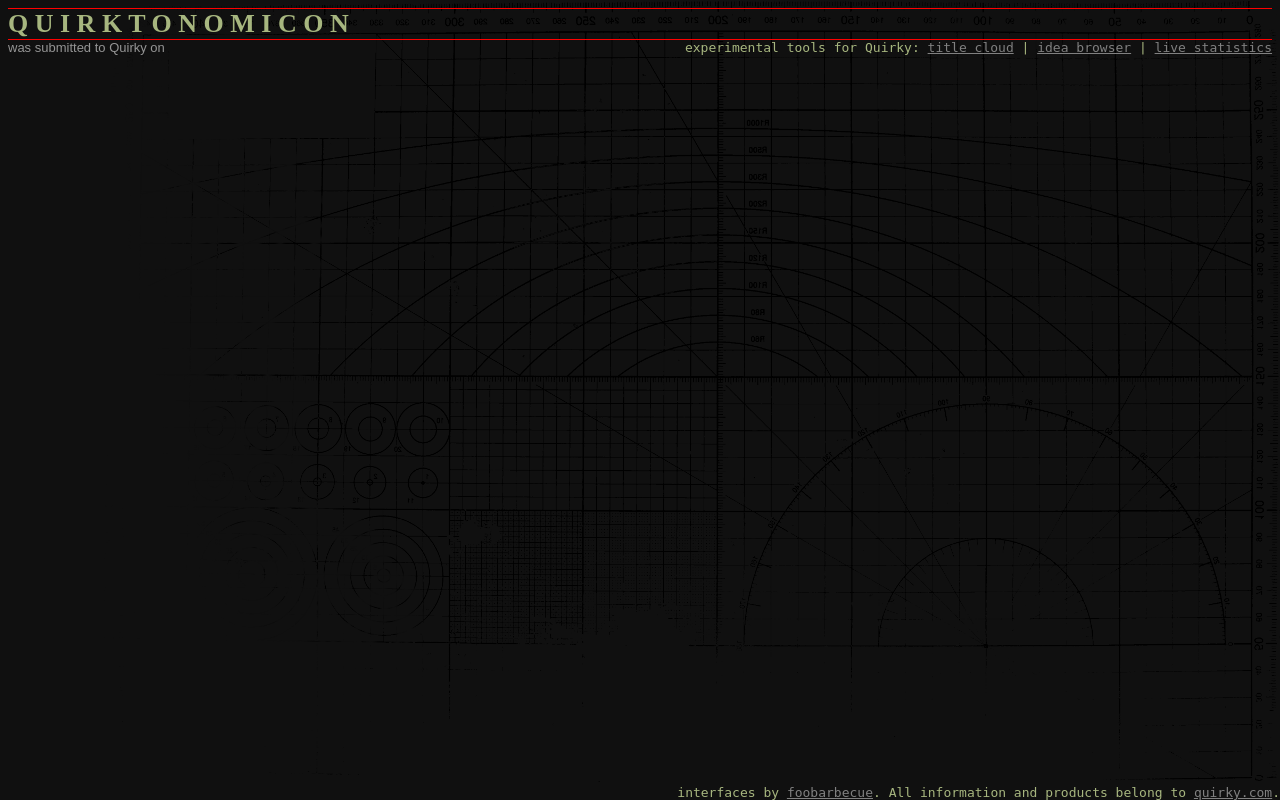
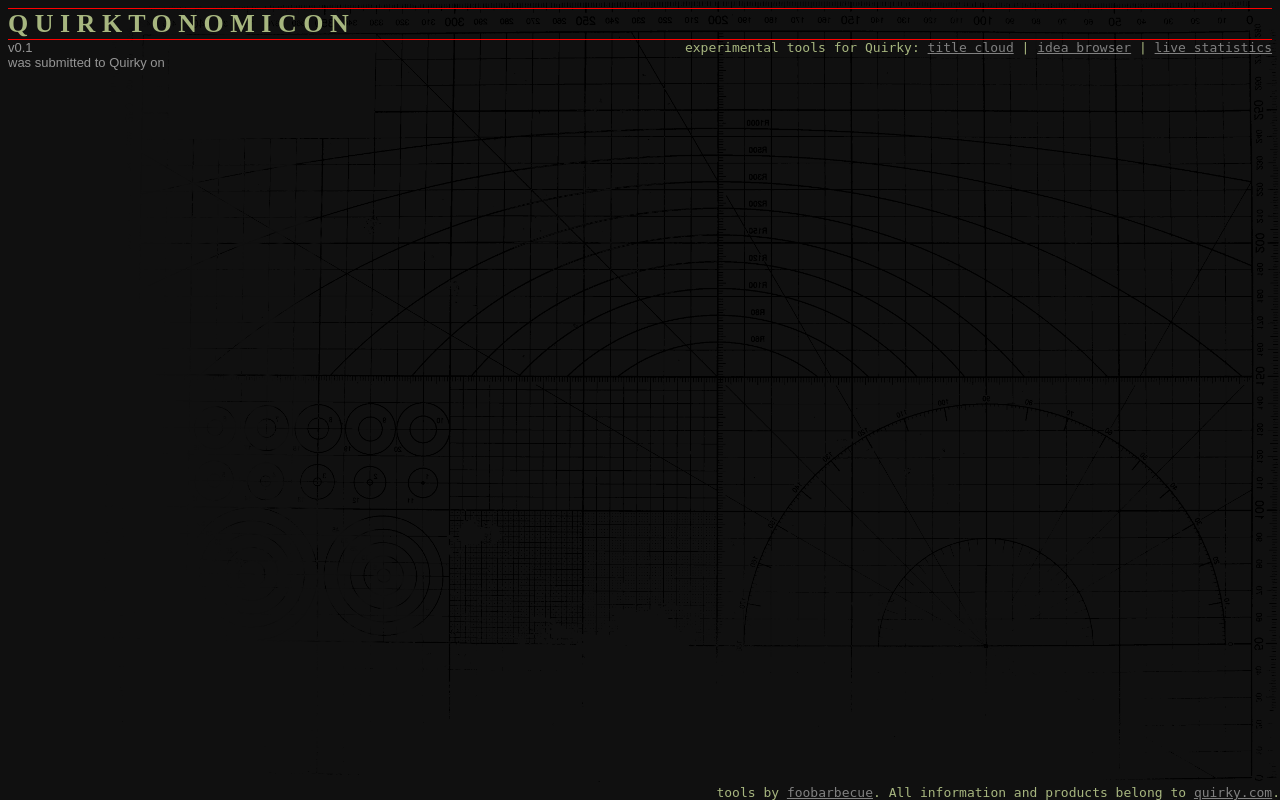
Before and after one commit to foobarbecue/quirktonomicon, a Python web app: template templates/votes_plot.html in a window 1280 px wide. Run offline with Jinja, Linux system fonts and the light colour scheme; the template is opened without the code that fills it, so the values that code supplies are empty; some libraries are stand-ins or nearby versions.

Commit message:
Improve explanation text, some layout, handle request to root url.

```diff
--- a/static/css/base.css
+++ b/static/css/base.css
@@ -154,6 +154,10 @@ div{
     transition-duration: 1s;
 }
 
+#word_cloud {
+    padding-top:100px;
+}
+
 /*jqplot*/
 .jqplot-table-legend{
     background-color: transparent !important;
--- a/templates/base.html
+++ b/templates/base.html
@@ -23,10 +23,10 @@
   {% endblock head %}
   </head>
   <body>
-  <h1>Q U I R K T O N O M I C O N</h1>
+  <h1>Q U I R K T O N O M I C O N</h1><span id="version">v0.1</span>
   <span id="flavor_text">experimental tools for Quirky: <a href="/cloud">title cloud</a> | <a href="/ideas">idea browser</a> | <a href="/stats">live statistics</a></span>
   {% block body %}
   {% endblock body %}
-  <div id="attribution">interfaces by <a href="http://www.quirky.com/foobarbecue/ideas">foobarbecue</a>. All information and products belong to <a href="http://www.quirky.com">quirky.com</a>.</div>
+  <div id="attribution">tools by <a href="http://www.quirky.com/foobarbecue/ideas">foobarbecue</a>. All information and products belong to <a href="http://www.quirky.com">quirky.com</a>.</div>
   </body>
 </html>
--- a/templates/stats.html
+++ b/templates/stats.html
@@ -24,6 +24,7 @@ votes_plot = $.jqplot('hourly_stats_plot',  [hourly_plot_data],
             xaxis:{renderer:$.jqplot.DateAxisRenderer} },
         grid: {background: 'black', gridLineColor: '#222', borderColor: '#222'},
         seriesColors:['#A7B67F'],
+	seriesDefaults:{showMarker:false},
         legend: {show:true, location:'nw'},
         series:[
             {label:'new ideas per hour'}
--- a/urls.py
+++ b/urls.py
@@ -7,6 +7,7 @@ urlpatterns = patterns('',
     # Examples:
     # url(r'^$', 'quirktonomicon.views.home', name='home'),
     # url(r'^blog/', include('blog.urls')),
+    url(r'$', IdeationListView.as_view()),
     url(r'ideas?/?$', IdeationListView.as_view()),
     url(r'ideas?/(\d*)$', 'quirktonomicon.views.votes_plot'),
     url(r'ideas?_json/(\d*)$', 'quirktonomicon.views.idea_json'),
--- a/wsgi.py
+++ b/wsgi.py
@@ -7,8 +7,9 @@ For more information on this file, see
 https://docs.djangoproject.com/en/1.6/howto/deployment/wsgi/
 """
 
-import os
-os.environ.setdefault("DJANGO_SETTINGS_MODULE", "quirktonomicon.settings")
+import os, sys
+sys.path.append('/home/aaron/quirktonomicon')
+os.environ.setdefault("DJANGO_SETTINGS_MODULE", "settings")
 
 from django.core.wsgi import get_wsgi_application
 application = get_wsgi_application()
```
Also changed, not shown: templates/quirktonomicon/ideation_list.html (+4 -4 lines).
